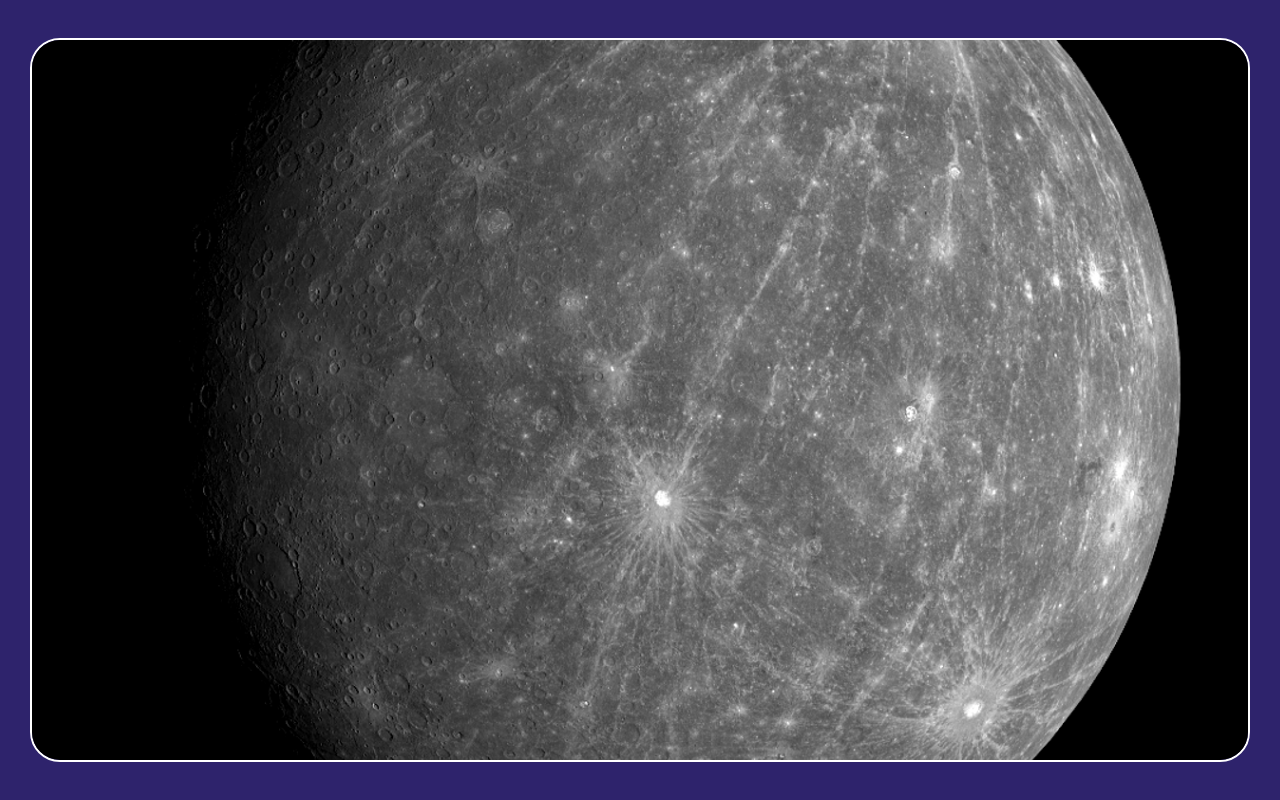
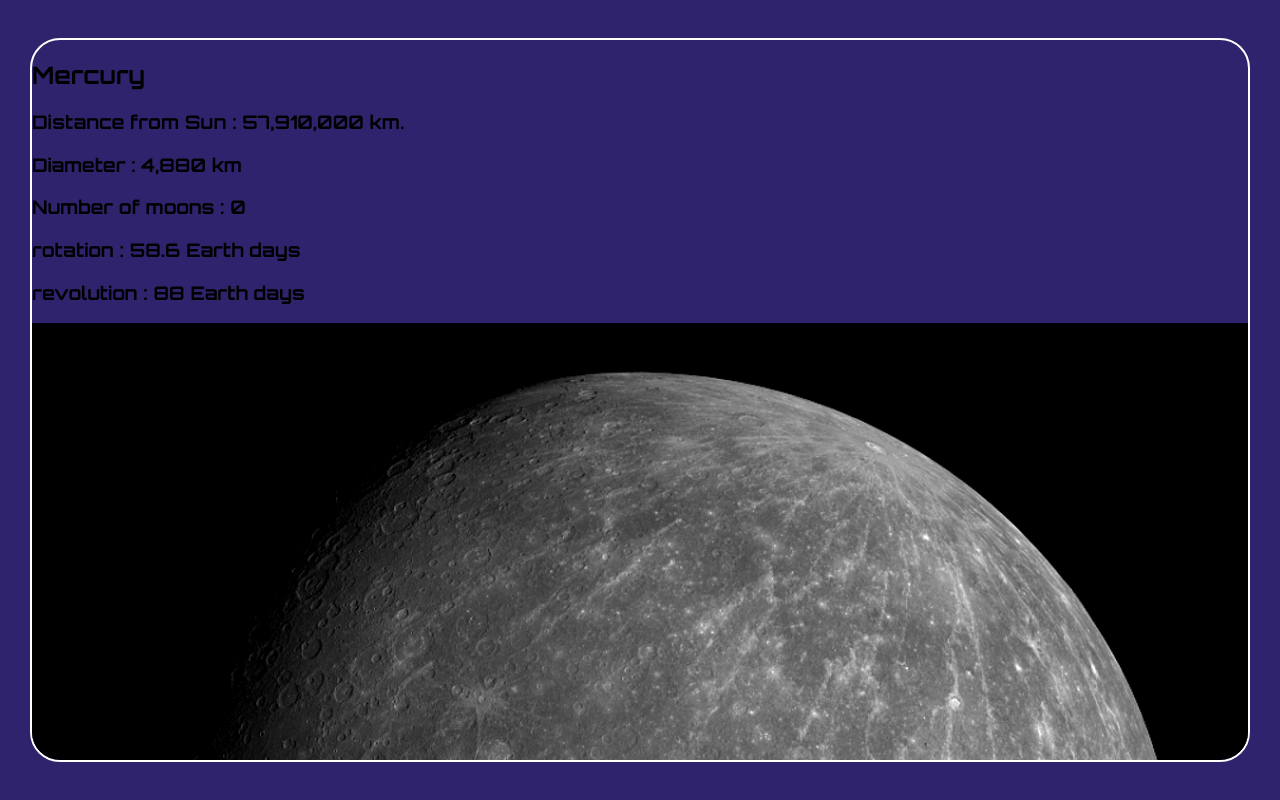
Before and after one commit to TonyStark-19/Solar-system, a plain HTML site: page Explore.html in a window 1280 px wide. Drawn offline with Linux system fonts and the light colour scheme.

Commit message:
Made exolore section for mercury planet

```diff
--- a/Explore.html
+++ b/Explore.html
@@ -15,7 +15,38 @@
 
         <div class="planet-section">
 
-            <img src="images/mercury.webp" alt="mercury">
+            <div class="info">
+
+                <div class="planet-name">
+                    <h1>Mercury</h1>
+                </div>
+
+                <div class="distance">
+                    <h3>Distance from Sun : 57,910,000 km.</h3>
+                </div>
+
+                <div class="diameter">
+                    <h3>Diameter : 4,880 km</h3>
+                </div>
+
+                <div class="moons">
+                    <h3>Number of moons : 0</h3>
+                </div>
+
+                <div class="rotation">
+                    <h3>rotation : 58.6 Earth days</h3>
+                </div>
+
+                <div class="revolution">
+                    <h3>revolution : 88 Earth days</h3>
+                </div>
+
+            </div>
+
+            <div class="planet-img">
+                <img src="images/mercury.webp" alt="mercury">
+            </div>
+
         </div>
 
     </section>
```
